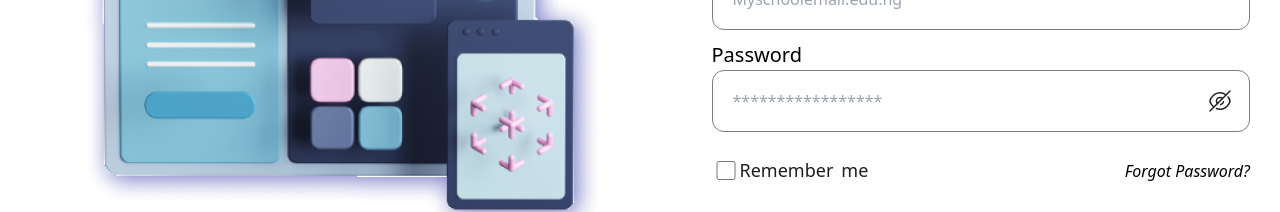
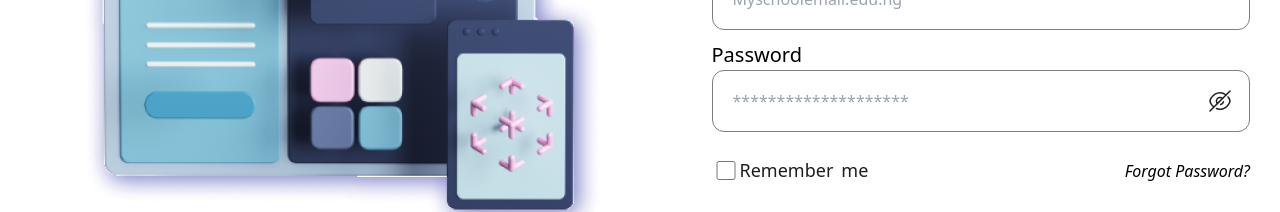
Before and after one commit to IniMichael/crm-application, a React (Vite) app: page /Login in a window 1280 px wide. Shown: the part 295-507 px from the top of the page. Built offline with nearby package versions, Linux system fonts and the light colour scheme.

Commit message:
UI retouch

```diff
--- a/package.json
+++ b/package.json
@@ -21,6 +21,7 @@
   "devDependencies": {
     "@types/react": "^18.2.15",
     "@types/react-dom": "^18.2.7",
+    "@types/react-router-dom": "^5.3.3",
     "@vitejs/plugin-react": "^4.0.3",
     "autoprefixer": "^10.4.16",
     "eslint": "^8.45.0",
--- a/src/App.jsx
+++ b/src/App.jsx
@@ -1,10 +1,10 @@
 import React, { useState } from 'react'
 import './LogIn.css'
 import './UserDashboard.css'
-import UserDashboard from './Components/UserDashboard';
+import UserDashboard from './components/UserDashboard';
 import { BrowserRouter as Router, Route, Switch } from 'react-router-dom';
 import Home from './pages/home';
-import Login from './Components/Login';
+import Login from './components/Login';
 import CancelledModal from './components/cancelledmodal';
 import RegSuccessModal from './components/regsuccessmodal';
 import CustomMsgModal from './components/custommsgmodal';
--- a/src/Components/Login.jsx
+++ b/src/Components/Login.jsx
@@ -41,7 +41,7 @@ function Login() {
                   <label className="label-btn">Password</label>
                   <input className='input-1'
                     type="password"
-                    placeholder="*****************"
+                    placeholder="********************"
                   ></input>
                   <img className="icons" src={iconsvg}></img>
                 </div>
```
Also changed, not shown: 1 other file (tests, documents, lock files or other folders).
